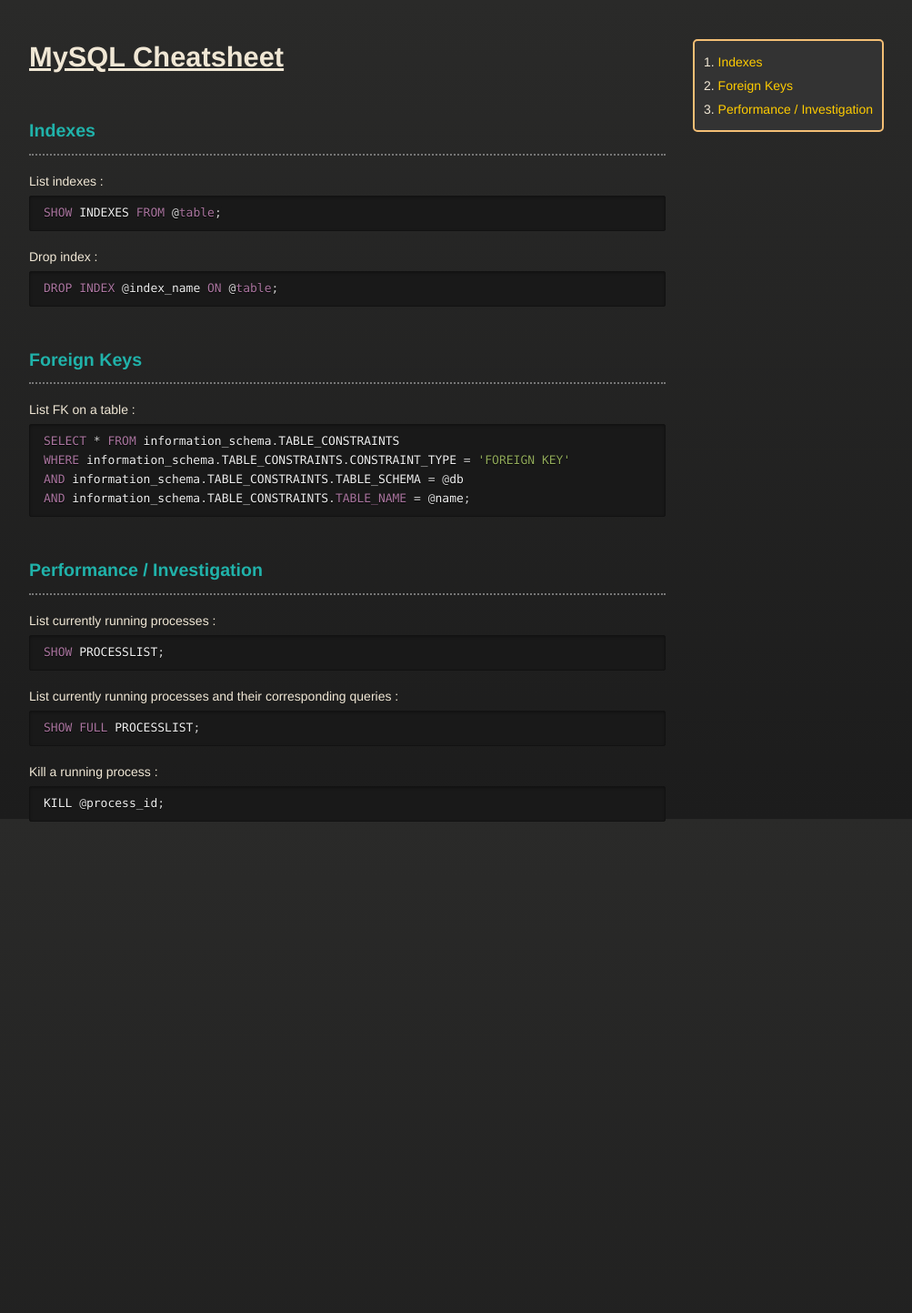
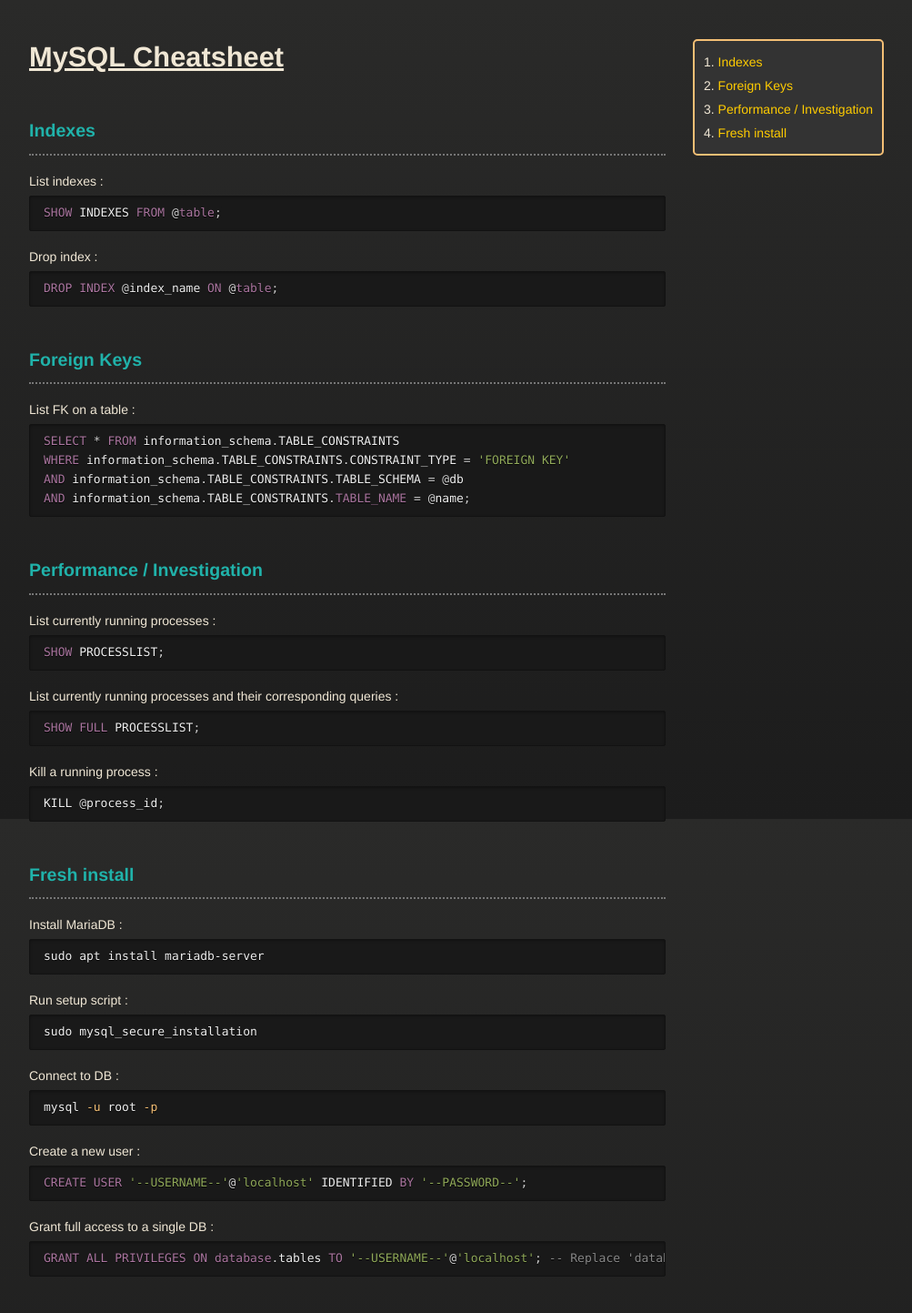
Before and after one commit to vincent-clipet/cheatsheets, a Jekyll site: the page built from markdown/mysql.md, in a window 1280 px wide. Shown: the whole page at 91% size, without its empty margins (258-1261 px from the left). Built offline with Jekyll 4.4.1, drawn with Linux system fonts in a browser that asks for light colours; our own code applies the rules of GitHub Pages for plain Markdown files; before the commit the page ends 943 px from its top, so only the background shows below that.

Commit message:
feat(mysql): Added a 'fresh install' section

````diff
--- a/markdown/mysql.md
+++ b/markdown/mysql.md
@@ -68,3 +68,38 @@
 ```sql
 KILL @process_id;
 ```
+
+
+
+
+
+<br>
+
+### Fresh install
+
+<hr>
+
+Install MariaDB :
+```bash
+sudo apt install mariadb-server
+```
+
+Run setup script :
+```bash
+sudo mysql_secure_installation
+```
+
+Connect to DB :
+```bash
+mysql -u root -p
+```
+
+Create a new user :
+```sql
+CREATE USER '--USERNAME--'@'localhost' IDENTIFIED BY '--PASSWORD--';
+```
+
+Grant full access to a single DB :
+```sql
+GRANT ALL PRIVILEGES ON database.tables TO '--USERNAME--'@'localhost'; -- Replace 'database' and 'tables'
+```
````
